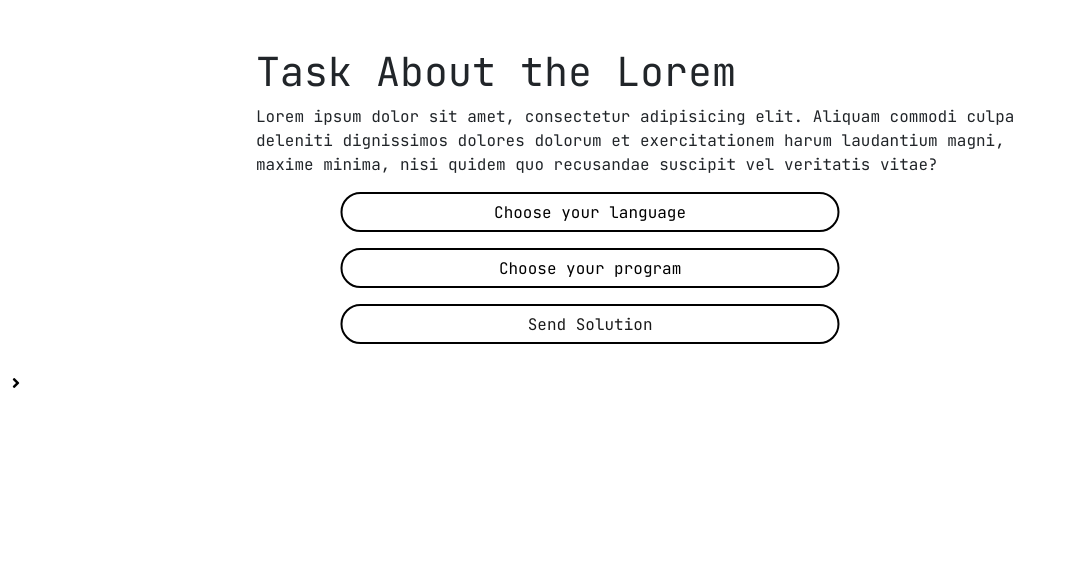
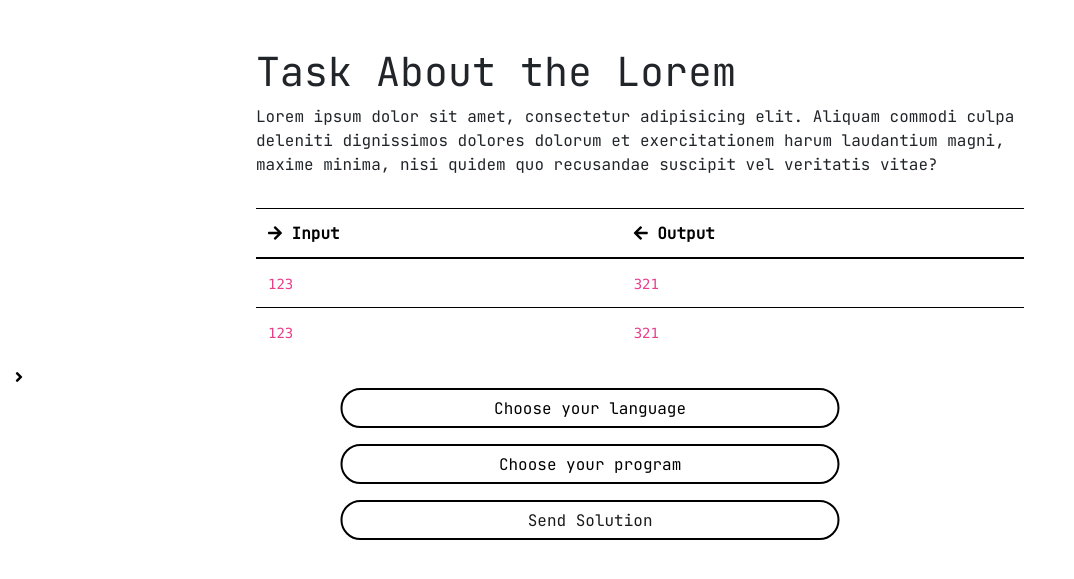
Before and after one commit to arcturus5340/julia, a Django app: template templates/contest.html in a window 1280 px wide. Shown: the top 579 px of the page, without its empty margins (0-1074 px from the left). Run offline with Django 3.2, Linux system fonts and the light colour scheme; the template is opened without the code that fills it, so the values that code supplies are empty; some libraries are stand-ins or nearby versions.

Commit message:
Add basic input-output table for solution examples

```diff
--- a/static/css/index.css
+++ b/static/css/index.css
@@ -71,6 +71,7 @@ label {
     display: none;
     margin-bottom: 0;
 }
+
 
 .center-container {
     align-items: center;
@@ -272,7 +273,7 @@ a.sidebar-open {
     line-height: 35px;
     text-align: center;
     top: 45vh;
-    left: 0;
+    left: 15px;
     z-index: 997;
 }
 
@@ -344,6 +345,24 @@ a.sidebar-open.btn.btn-primary:not(:disabled):not(.disabled):active:focus {
 .nav-pills .show > .nav-link {
     color: white;
     background-color: black;
+}
+
+.io-table {
+    width: 100%;
+    margin-bottom: 2rem;
+    color: black;
+    margin-top: 2rem;
+}
+
+.io-table thead th {
+    vertical-align: bottom;
+    border-bottom: 2px solid black;
+}
+
+.io-table td, .io-table th {
+    padding: .75rem;
+    vertical-align: top;
+    border-top: 1px solid black;
 }
 
 .upload-solution {
--- a/templates/contest.html
+++ b/templates/contest.html
@@ -23,7 +23,7 @@
         </div>
     </nav>
     <div class="content">
-        <a class="btn btn-primary sidebar-open" href="#" role="button">
+        <a class="sidebar-open" href="#" role="button">
             <i class="fas fa-angle-right"></i>
         </a>
         <div class="tab-content" id="problem-content">
@@ -36,6 +36,26 @@
                 <div class="description">
                     Lorem ipsum dolor sit amet, consectetur adipisicing elit. Aliquam commodi culpa deleniti dignissimos dolores dolorum et exercitationem harum laudantium magni, maxime minima, nisi quidem quo recusandae suscipit vel veritatis vitae?
                 </div>
+
+                <table class="io-table">
+                    <thead>
+                    <tr>
+                        <th scope="col"><i class="fas fa-arrow-right"></i> Input </th>
+                        <th scope="col"><i class="fas fa-arrow-left"></i> Output </th>
+                    </tr>
+                    </thead>
+                    <tbody>
+                    <tr>
+                        <td><code>123</code></td>
+                        <td><code>321</code></td>
+                    </tr>
+                    <tr>
+                        <td><code>123</code></td>
+                        <td><code>321</code></td>
+                    </tr>
+                    </tbody>
+                </table>
+
                 <label for="language-select-ID">
                 </label>
                 <select class="language-select" id="language-select-ID">
```
